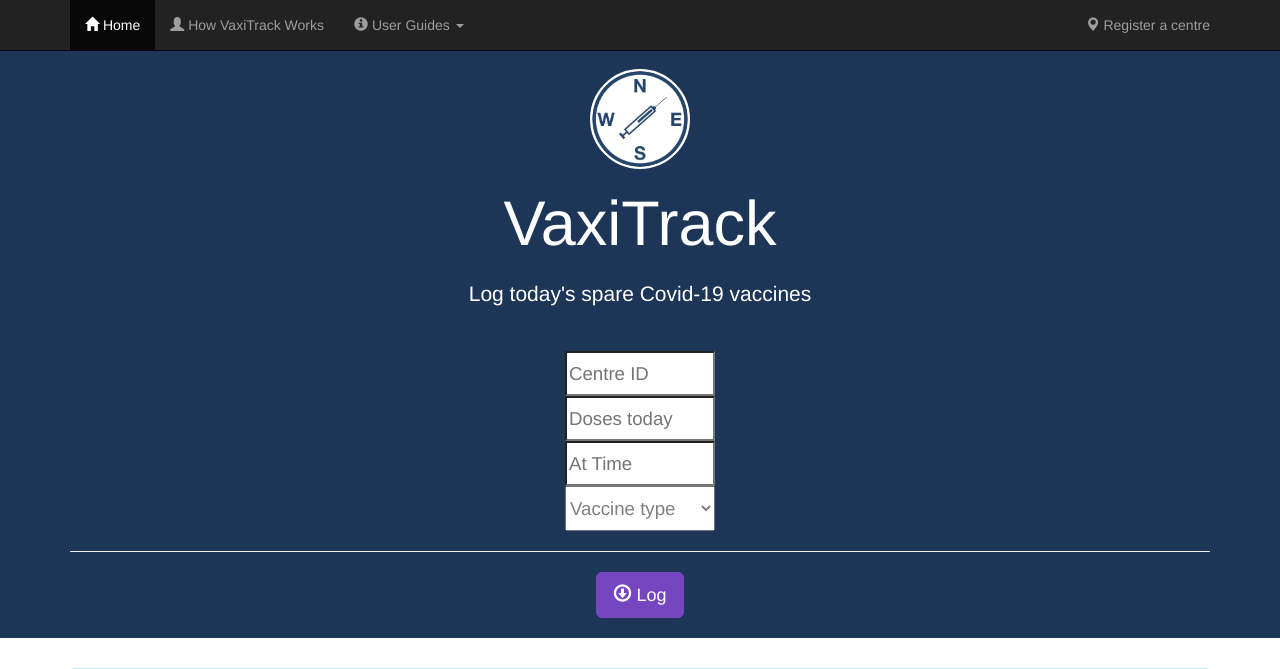
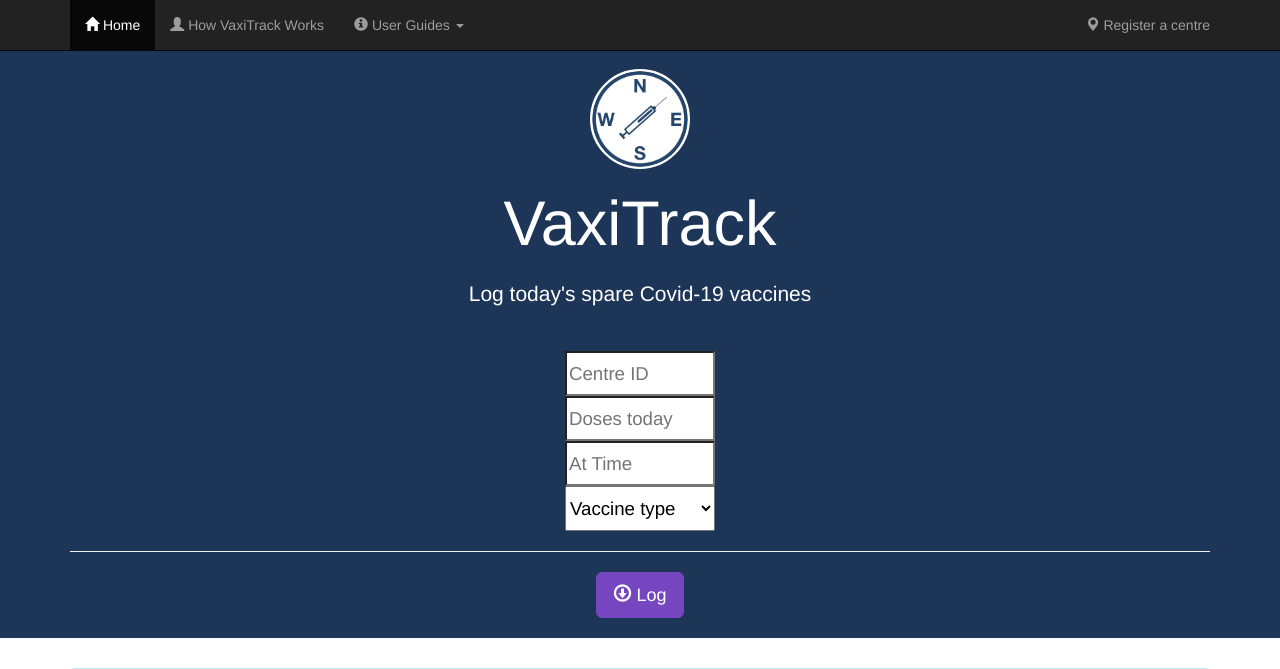
Before and after one commit to ajbarker93/vaxi_track, a Django app: page /vaxpage in a window 1280 px wide. Shown: the top 669 px of the page. Run offline with Django 3.2, Linux system fonts and the light colour scheme; some libraries are stand-ins or nearby versions.

```diff
--- a/hello/templates/base.html
+++ b/hello/templates/base.html
@@ -71,7 +71,7 @@
       width: 150px;
       height: 30px;
       padding: 0px;
-      color: grey;
+      color: black;
     }
     select option { color: black; }
     select option:first-child{
--- a/hello/templates/vaxpage.html
+++ b/hello/templates/vaxpage.html
@@ -15,7 +15,7 @@
       <input type="text" placeholder="Doses today" id="doses" name="doses" style="font-size: 14pt; height: 45px; width:150px; color=black;"><br>
       <input type="text" placeholder="At Time" id="start_time" name="start_time" style="font-size: 14pt; height: 45px; width:150px; color=black;"><br>
       <select name="vax_type" required style="font-size: 14pt; height: 45px; width:150px; color=black">
-        <option style="color:black background-color: white" value="" disabled selected hidden>Vaccine type</option>
+        <option style="color:grey background-color: white" value="" disabled selected hidden>Vaccine type</option>
         <option value="oxford-az">Oxford-AZ</option>
         <option value="pfizer">Pfizer</option>
       </select>
```
